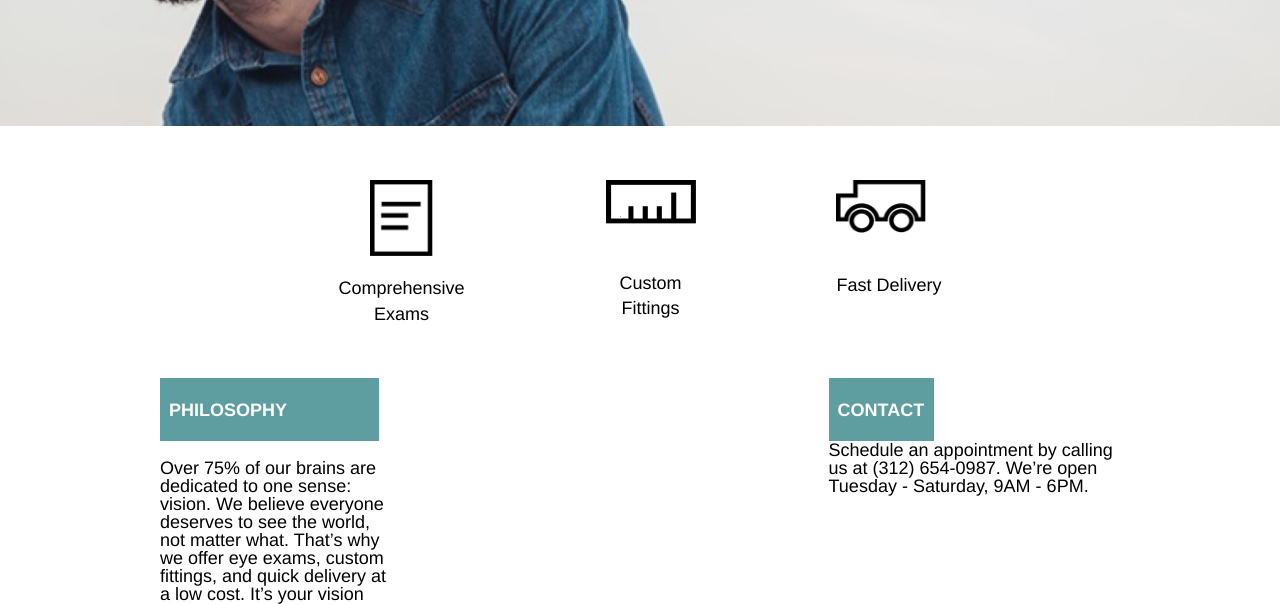
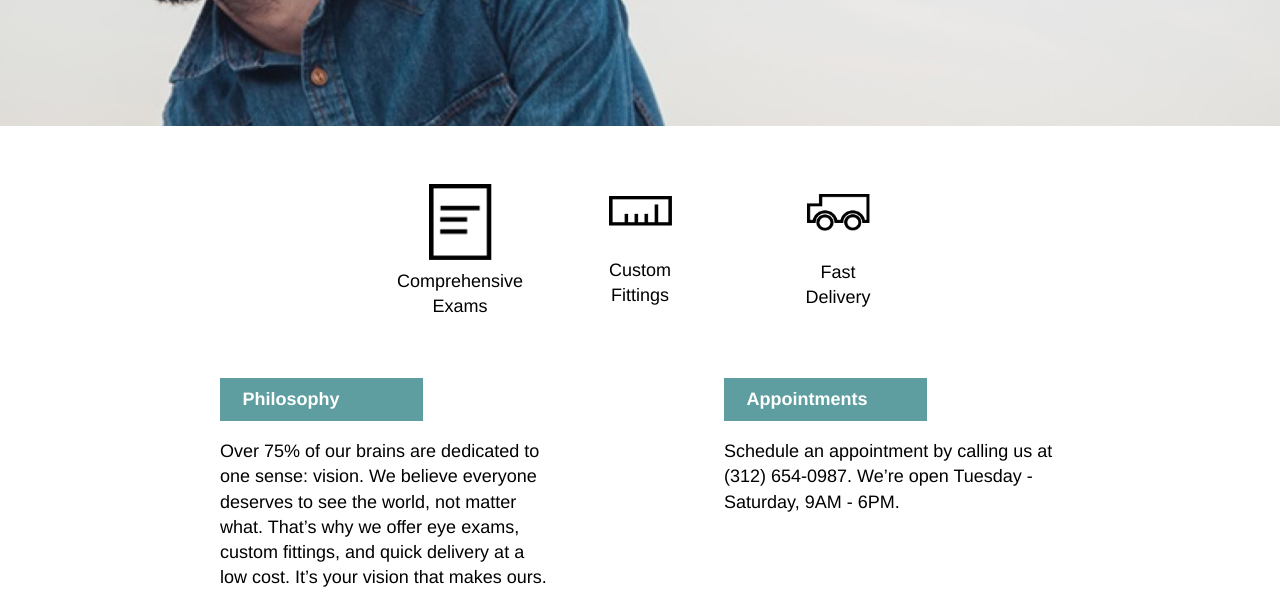
Before and after one commit to jpbsalibe/tortoiseshell, a plain HTML site: page index.html in a window 1280 px wide. Shown: the part 450-1054 px from the top of the page. Drawn offline with Linux system fonts and the light colour scheme.

Commit message:
Desktop Version

```diff
--- a/index.html
+++ b/index.html
@@ -32,22 +32,23 @@
 
             <!--- SERVICES --->
 
+
         <div id="services" class="container">
             <div class="products flex">
-            <div class="exams">
-                <img src="resources/images/paper-icon.png" alt="paper-icon">
+                <div class="exams product-container flex">
+                    <img src="resources/images/paper-icon.png" alt="paper-icon" class="product-img">
                     <div>
-                    <p>Comprehensive <br> Exams</p>
+                        <p>Comprehensive Exams</p>
                     </div>
                 </div>
-            <div class="fittings">
-                <img src="resources/images/ruler-icon.png" alt="ruler-icon">
+                <div class="fittings product-container flex">
+                    <img src="resources/images/ruler-icon.png" alt="ruler-icon" class="product-img">
                     <div>
-                    <p>Custom <br> Fittings</p>
+                        <p>Custom Fittings</p>
                     </div>
                 </div>
-            <div class="delivery">
-               <img src="resources/images/truck-icon.png" alt="truck-icon">
+                <div class="delivery product-container flex">
+                   <img src="resources/images/truck-icon.png" alt="truck-icon" class="product-img">
                     <div>
                         <p>Fast Delivery</p>
                     </div>
@@ -58,23 +59,32 @@
             <!--- CONTACT --->
 
         <div id="contact" class="container flex">
-            <div class="philosophy">
+            <div class="philosophy contact-container">
+                <div class="subtitle">
                     <h3>Philosophy</h3>
+                </div>
+                <div>
                     <p>Over 75% of our brains are dedicated to one sense: vision. We believe everyone deserves to see the world, not matter what. That’s why we offer eye exams, custom fittings, and quick delivery at a low cost. It’s your vision that makes ours.</p>
                 </div>
-            <div class="contact">
-                <h3>Contact</h3>
+            </div>
+            <div class="appointments contact-container">
+                <div class="subtitle">
+                    <h3>Appointments</h3>
+                </div>
                 <div>
                     <p>Schedule an appointment by calling us at (312) 654-0987. We’re open Tuesday - Saturday, 9AM - 6PM.</p>
                 </div>
             </div>
             </div>
 
+
             <!--- FOOTER --->
 
         <footer>
-            <img src="resources/images/logo-black.png" alt="logo-black">
+            <div class="flex logo">
+            <img src="resources/images/logo-black.png" alt="logo-black" class="logo-img-footer">
             <p>Copyright Tortoiseshell Optics</p>
+            </div>
         </footer>
 
 
--- a/resources/css/style.css
+++ b/resources/css/style.css
@@ -2,11 +2,11 @@
 
 html {
     font-size: 18px;
-    line-height: 1.4;
 }
 
 body {
     font-family: Helvetica;
+    line-height: 1.4;
 }
 
 /*--- CONTAINERS AND FLEX ---*/
@@ -77,61 +77,81 @@ header {
     /*--- SERVICES ---*/
 
 #services {
-    padding-top: 3rem;
-    padding-bottom: 3rem;
-    height: 8rem;
+    margin-top: 3rem;
+    margin-bottom: 3rem;
 }
 
+.product-container {
+    width: 5rem;
+    height: 8rem;
+    justify-content: center;
+    text-align: center;
+    flex-wrap: wrap;
+    margin: 0 3rem;
+}
+
+
 .products {
-    justify-content: space-around;
-    flex-wrap: wrap;
-    padding: 0 6rem;
+    justify-content: center;
+}
+
+.product-img {
+    width: 3.5rem;
+    height: auto;
 }
 
 .exams,
 .fittings,
-delivery {
-    text-align: center;
-    line-height: 1.4;
-    padding: 0;
+.delivery {
+    flex-direction: column;
+    justify-content: space-around;
+    align-items: center;
 }
 
-.exams img {
-    width: 3.5rem;
-    padding-bottom: 0.75rem;
-}
-
-.fittings img,
-.delivery img {
-    width: 5rem;
-    padding-bottom: 2.2rem;
-}
 
 
 /*--- CONTACTS ---*/
 
 
-.philosophy,
-.contact {
-    width:
-    padding: 0 5%;
+#contact {
+    justify-content: space-around;
 }
 
-.philosophy h3,
-.contact h3 {
-    width: 30%;
+.subtitle {
+    font-size: 1rem;
     font-weight: bold;
-    font-size: 1rem;
-    text-transform: uppercase;
     color: white;
     background-color: cadetblue;
-    padding: 1.25rem 0.5rem;
+    padding: 0.5rem 0 0.5rem 1.25rem;
+    width: 10rem;
+    margin-bottom: 1rem;
 }
 
-.philosophy p {
+.contact-container {
     width: 35%;
-    padding-top: 1rem;
+}
+
+.philosophy {
+    margin-right: 5%;
+}
+
+.philosophy,
+.appointments {
+    margin-bottom: 5rem;
 }
 
 
 /*--- FOOTER ---*/
+
+footer {
+    background-color: azure;
+}
+
+.logo-img-footer {
+    height: 1.5rem;
+    margin: 4rem 1rem 4rem 4rem;
+}
+
+.test {
+    align-content: center;
+}
```
Lines whose indentation alone changed are shown as unchanged.
